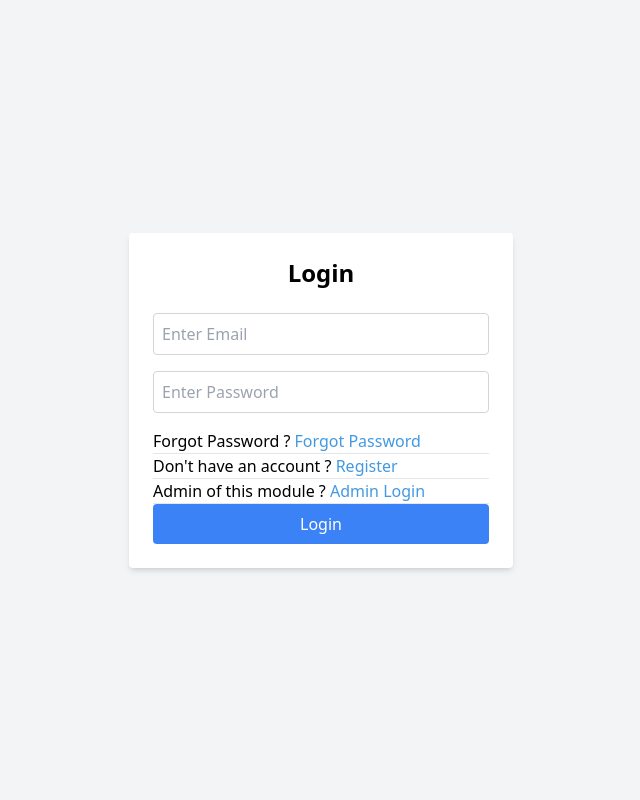
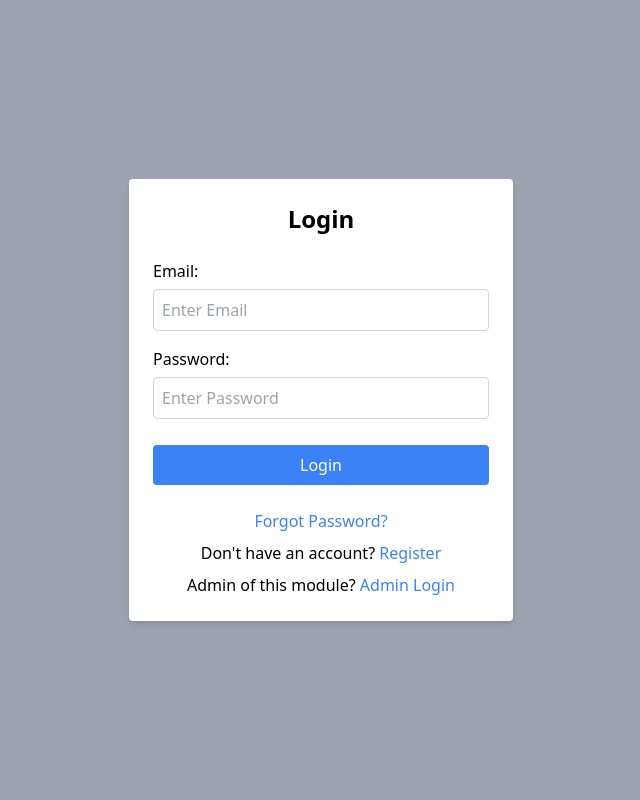
Before and after one commit to Nithin1729S/IT303-Mini-Project, a Django app: page /login/ in a window 1280 px wide. Shown: the whole page, without its empty margins (319-959 px from the left). Run offline with Django 5.2, Linux system fonts and the light colour scheme; some libraries are stand-ins or nearby versions.

Commit message:
login and signup styling

```diff
--- a/users/templates/users/login.html
+++ b/users/templates/users/login.html
@@ -19,7 +19,7 @@
         }
     </style>
 </head>
-<body class="flex flex-col min-h-screen bg-gray-100">
+<body class="flex flex-col min-h-screen bg-gray-400">
     <div class="fixed top-0 left-0 right-0 flex justify-center z-50 pointer-events-none">
         {% if messages %}
         <div class="mt-4 w-full max-w-md">
@@ -43,18 +43,29 @@
     <div class="flex-grow flex items-center justify-center">
         <form action="{% url 'login' %}" method="POST" class="bg-white p-6 rounded shadow-md w-full max-w-sm">
             {% csrf_token %}
-            <h2 class="text-2xl font-semibold text-center mb-6">Login</h2>
+            <h2 class="text-2xl font-semibold text-center mb-6" style="align-items: flex-start;">Login</h2>
+            <h4 style="font-weight: 500; padding-bottom: 6px;">Email:</h4>
             <div class="mb-4">
                 <input type="text" name="email" placeholder="Enter Email" class="w-full p-2 border border-gray-300 rounded focus:outline-none focus:ring-2 focus:ring-blue-500" required/>
             </div>
+            <h4 style="font-weight: 500; padding-bottom: 6px;">Password:</h4>
             <div class="mb-4">
                 <input type="password" name="password" placeholder="Enter Password" class="w-full p-2 border border-gray-300 rounded focus:outline-none focus:ring-2 focus:ring-blue-500" required/>
             </div>
-            <div>Forgot Password ?<a href="{% url 'forgot-password' %}" style="color: #4299e1; text-decoration: none;"> Forgot Password </a><hr></div>
-            <div>Don't have an account ?<a href="{% url 'register' %}" style="color: #4299e1; text-decoration: none;"> Register</a><hr></div>
-            <div>Admin of this module ?<a href="{% url 'admin-login' %}" style="color: #4299e1; text-decoration: none;"> Admin Login </a><hr></div>
-            <div class="text-center">
+
+            <div class="text-center" style="padding-top: 10px;">
                 <input type="submit" value="Login" class="w-full bg-blue-500 text-white p-2 rounded hover:bg-blue-600 cursor-pointer"/>
+            </div>
+            <div class="mt-6 space-y-2 text-center">
+                <div>
+                    <a href="{% url 'forgot-password' %}" class="text-blue-500 hover:underline">Forgot Password?</a>
+                </div>
+                <div>
+                    <span>Don't have an account? <a href="{% url 'register' %}" class="text-blue-500 hover:underline">Register</a></span>
+                </div>
+                <div>
+                    <span>Admin of this module? <a href="{% url 'admin-login' %}" class="text-blue-500 hover:underline">Admin Login</a></span>
+                </div>
             </div>
         </form>
     </div>
```
Also changed, not shown: users/templates/users/register.html (+20 -12 lines), README.md.
